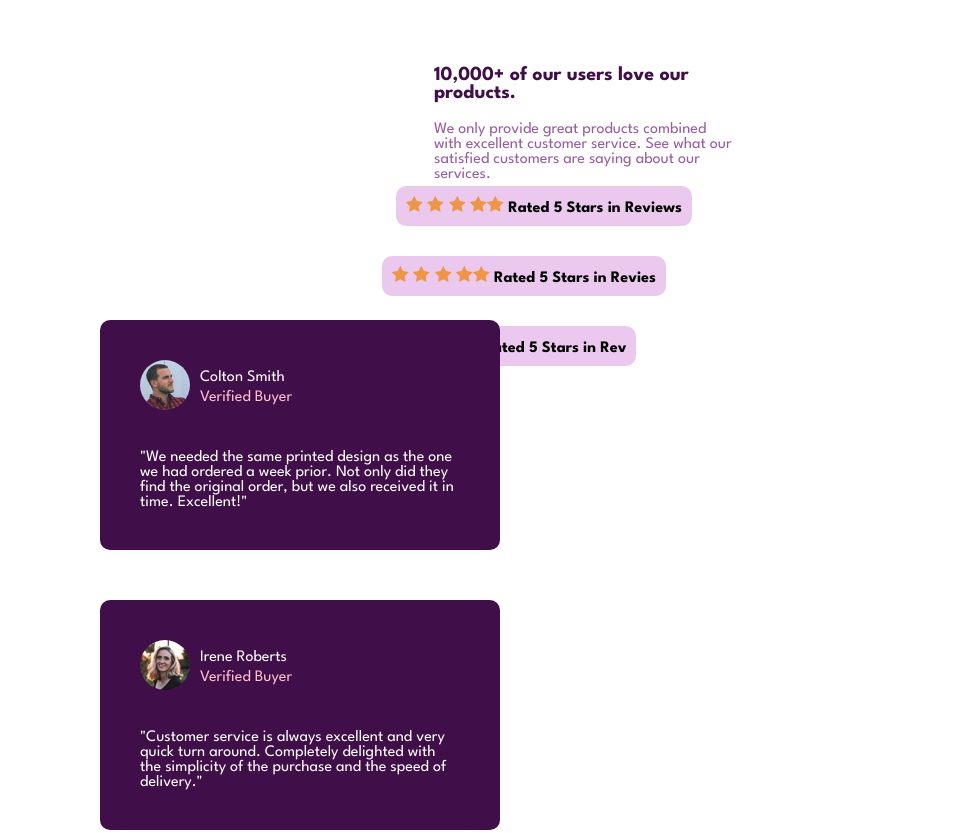
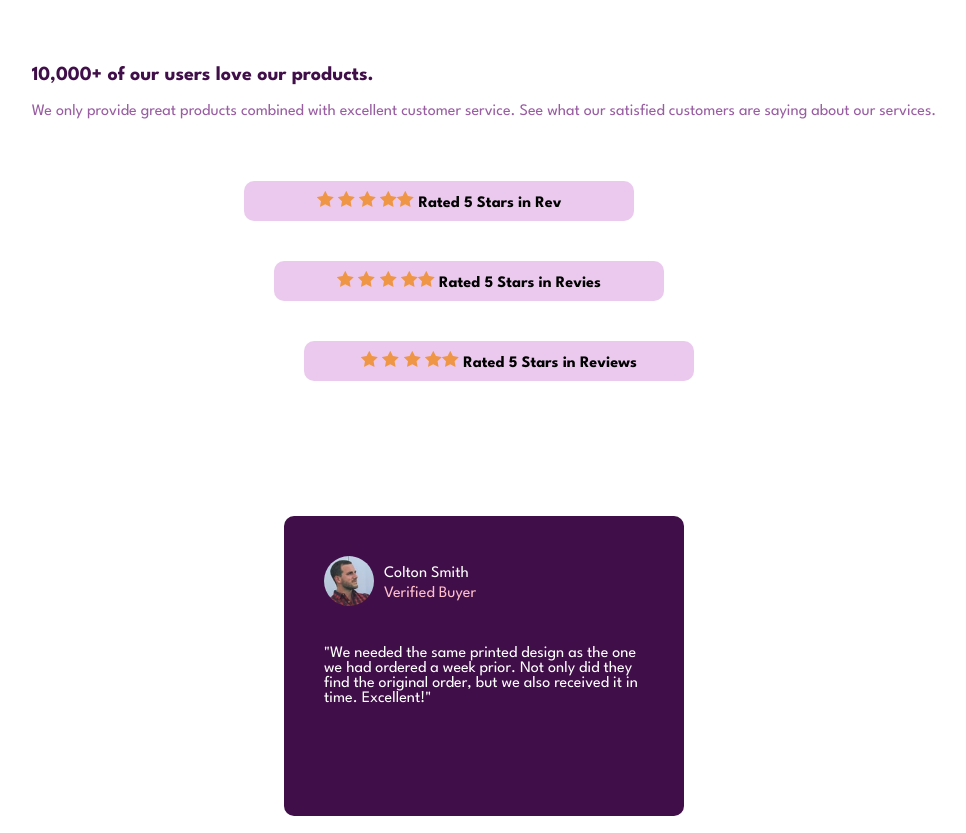
Before and after one commit to Szvejk/zad6-frontendmentor, a plain HTML site: page index.html in a window 1280 px wide. Shown: the top 833 px of the page, without its empty margins (156-1122 px from the left). Drawn offline with Linux system fonts and the light colour scheme.

Commit message:
mentoring

```diff
--- a/index.html
+++ b/index.html
@@ -20,8 +20,6 @@
 	</head>
 	<body>
 		<header>
-
-		<!-- pierwszy grid -->
 		<article class="rate">
 
 			<h1 class="first-text">10,000+ of our users love our products.</h1>
@@ -31,10 +29,6 @@
 				See what our satisfied customers are saying about our services.
 			</p>
 			</article>
-  </div>
-
-
-
 <article class="first-grid">
 			<section class="reviews">
 				<img src="./images/icon-star.svg" />
@@ -73,8 +67,8 @@
 </header>
 
 
-		<article class="second-grid">
-
+		<article class="sections">
+<div class="second-grid">
 	<section class="colton">
 				<div class="wrap">
 					<img src="./images/image-colton.jpg" alt="">
@@ -111,6 +105,7 @@
 					high standard. Will definitely use them again and recommend them to
 					everyone!"
 				</section>
+				</div>
 		</article>
 	</body>
 </html>
--- a/style.scss
+++ b/style.scss
@@ -9,14 +9,13 @@ body {
 }
 header {
 	display: flex;
+	align-items: center;
 	margin: 50px;
 
 	.rate {
-		display: flex;
-		flex-direction: column;
 		padding: 50px;
-		width: 50vh;
-		height: 20vh;
+		flex-basis: 50%;
+		min-height: 20vh;
 		margin-left: 25vh;
 		.first-text {
 			font-size: 50px;
@@ -28,29 +27,24 @@ header {
 			color: hsl(292, 27%, 50%);
 		}
 	}
-}
-.first-grid {
-	max-height: 30vh;
-	max-width: 50vw;
+
+	.first-grid {
 	display: grid;
 	gap: 30px;
-	grid-template-columns: repeat(3, 1fr);
-	grid-template-rows: repeat(3, 1fr);
+	grid-template-columns: 1fr 1fr 1fr 300px 1fr 1fr 1fr;
+	grid-template-rows: repeat(3, 50px);
 
 	.BestTech {
-		grid-column: 3/3;
+		grid-column: 1/5;
 		grid-row: 1/1;
-		transform: translateX(20px);
 	}
 	.report {
-		grid-column: 3/3;
+		grid-column: 2/6;
 		grid-row: 2/3;
-		transform: translateX(40px);
 	}
 	.reviews {
-		grid-column: 3/3;
+		grid-column: 3/7;
 		grid-row: 3/3;
-		transform: translateX(60px);
 	}
 	.reviews,
 	.report,
@@ -62,19 +56,24 @@ header {
 		font-weight: bold;
 	}
 }
+}
+.sections{
+	display: flex;
+	justify-content: center;
+}
 .second-grid {
 	margin-top: 10vh;
 	display: grid;
-	position: absolute;
-	top: 50%;
-	left: 50%;
-	transform: translate(-50%, -50%);
+	// position: absolute;
+	// top: 50%;
+	// left: 50%;
+	// transform: translate(-50%, -50%);
 	gap: 30px;
 	grid-template-columns: repeat(3, 1fr);
 	grid-template-rows: repeat(1, 1fr);
 	color: white;
-	height: 40vh;
-	width: 60vw;
+	min-height: 40vh;
+	// width: 60vw;
 
 	.colton {
 		background-color: hsl(291, 67%, 17%);
@@ -134,6 +133,9 @@ header {
 		align-items: center;
 		justify-content: center;
 		margin-top: 2vh;
+		.rate{
+			margin-left: 0;
+		}
 
 		.rate .first-text {
 			font-size: 20px;
@@ -144,7 +146,7 @@ header {
 		flex-direction: column;
 		align-items: center;
 		justify-content: center;
-		height: 200px;
+		min-height: 200px;
 		width: 300px;
 
 
```
Also changed, not shown: css/style.css, 1 other file. Lines whose indentation alone changed are shown as unchanged.
